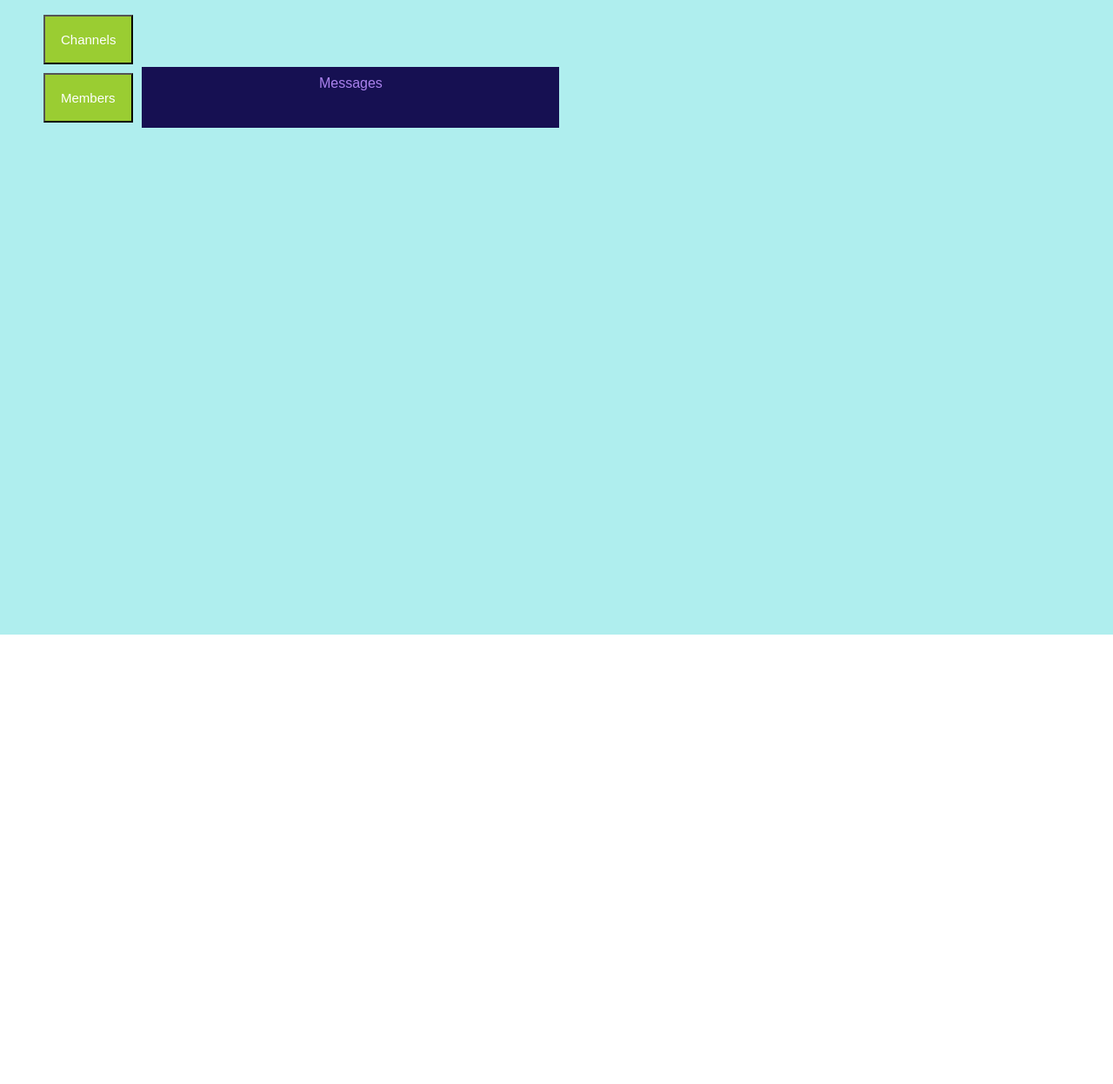
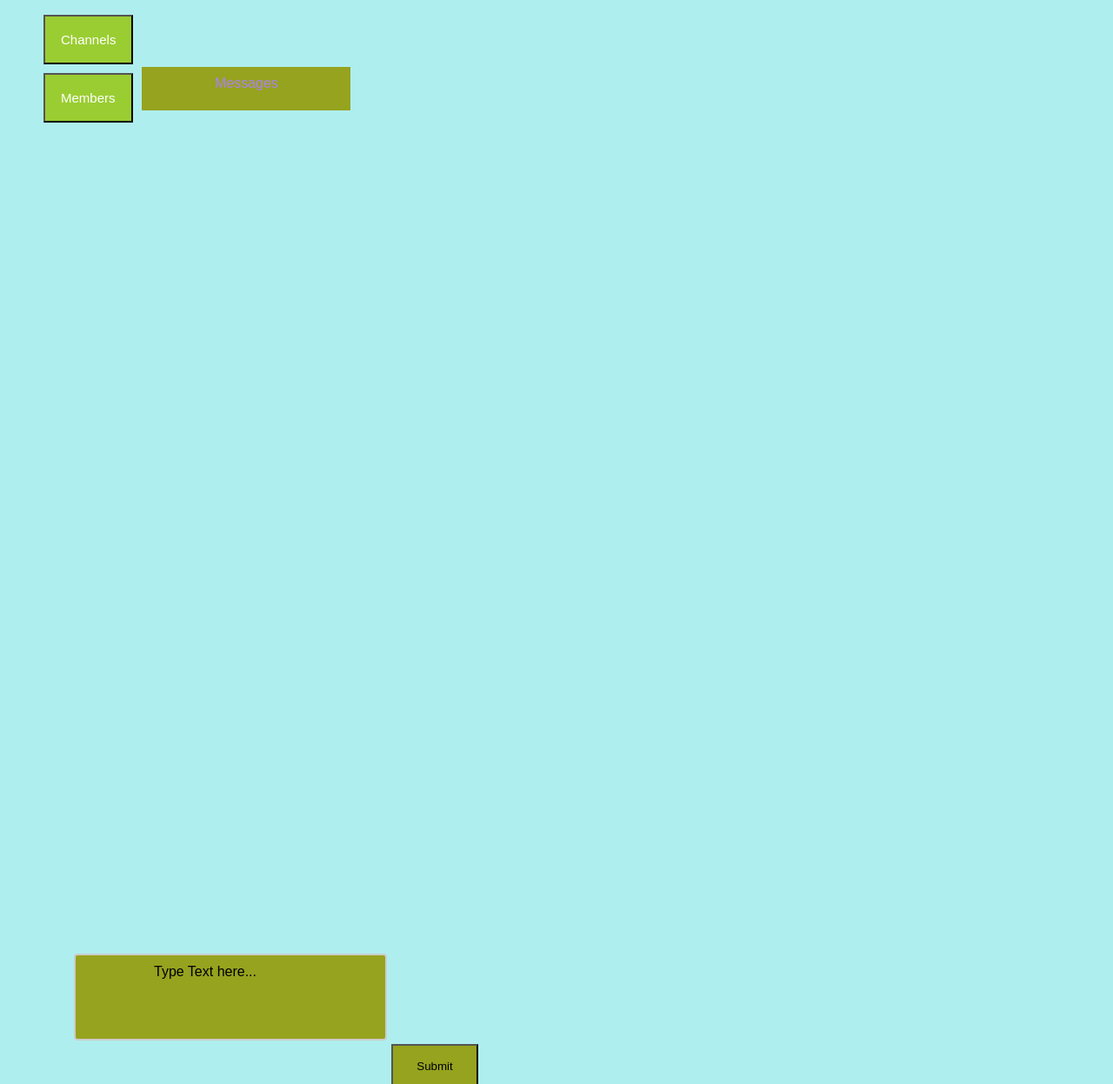
Before and after one commit to minjupgeorge/ChatApplication, a website: page public/index.html in a window 1280 px wide. Shown: the part 70-1317 px from the top of the page at 87% size. Before the commit the page ends 967 px from the top, so only its background shows below. Drawn offline with Linux system fonts and the light colour scheme; no server answers.

Commit message:
styles added

```diff
--- a/public/index.html
+++ b/public/index.html
@@ -8,25 +8,32 @@
     <link rel="stylesheet" href="style.css">
  </head>
  <body>
-<div id="root" class="header">
+<div class="header">
         <h1 >Chat Application</h2>
     <div class = channel>
-        <button id="addchannels" class="buttonchannel">Channels</button>
+        <button class="buttonchannel">Channels</button>
         <div>
             <u id="channels">
 
             </u>
         </div>
-        <button id="addmembers" class="buttonchannel">Members</button>
+        <button class="buttonchannel">Members</button>
         <div>
-        <u id="members">
+            <u id="members">
 
-        </u>
+            </u>
         </div>
     </div>
     <div class="chatdata">
-        <div id="chat">Messages</div>
+        <div id="chat">Messages
 
+        </div>
+    </div>
+    <div>
+       <form>
+            <textarea name="msg">Type Text here...</textarea>
+            <input  type="submit" name="msg" value="Submit">
+        </form>
     </div>
 </div>
     <script src="./index.js"></script>
--- a/public/style.css
+++ b/public/style.css
@@ -2,14 +2,14 @@
     margin: 0;
     padding: 0;
     box-sizing: border-box;
-    font-family: 'Poppins', sans-serif;
+    font-family:Arial, Helvetica, sans-serif
 
 
   }
 
 .header {
     width: 100%;
-    height: 100vh;
+    height: 200vh;
     background-color: paleturquoise;
     padding: 30px 40px;
     color: rgb(171, 130, 238);
@@ -46,11 +46,41 @@ ul{
 
 .chatdata{
     margin-top:80px;
-    font-family: 'Gill Sans', 'Gill Sans MT', Calibri, 'Trebuchet MS', sans-serif;
     float: left;
-    height: 70px;
+    height: 50px;
     text-align: Center;
     padding: 10px;
-    width: 40%;
-    background-color:rgb(22, 16, 82);
+    width: 20%;
+    background-color:rgb(150, 163, 30);
   }
+
+  textarea{
+  margin-top: 200px;
+  margin-right:750px;
+  width: 30%;
+  height: 100px;
+  padding: 10px 90px;
+  box-sizing: border-box;
+  border: 2px solid #ccc;
+  border-radius: 4px;
+  background-color:rgb(150, 163, 30);
+  font-size: 16px;
+  resize: none;
+  }
+
+
+  input[type=submit]{
+ margin-top:px;
+ margin-right:280px;
+ padding: 10px  0px;
+  width: 100px;
+  height: 50px;
+  background-color:rgb(150, 163, 30);
+  }
+
+  /* Clear floats after the header */
+.header:after {
+  content: "";
+  display: table;
+  clear: both;
+  };
```
